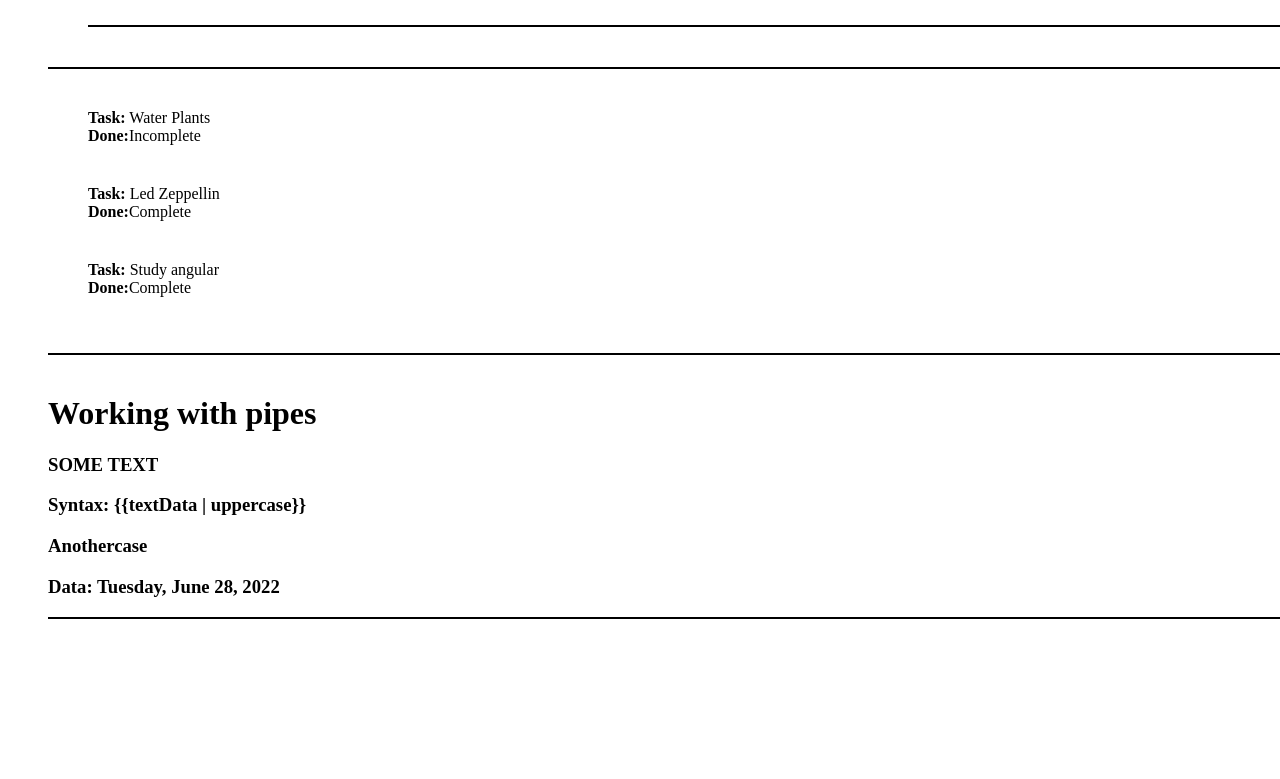
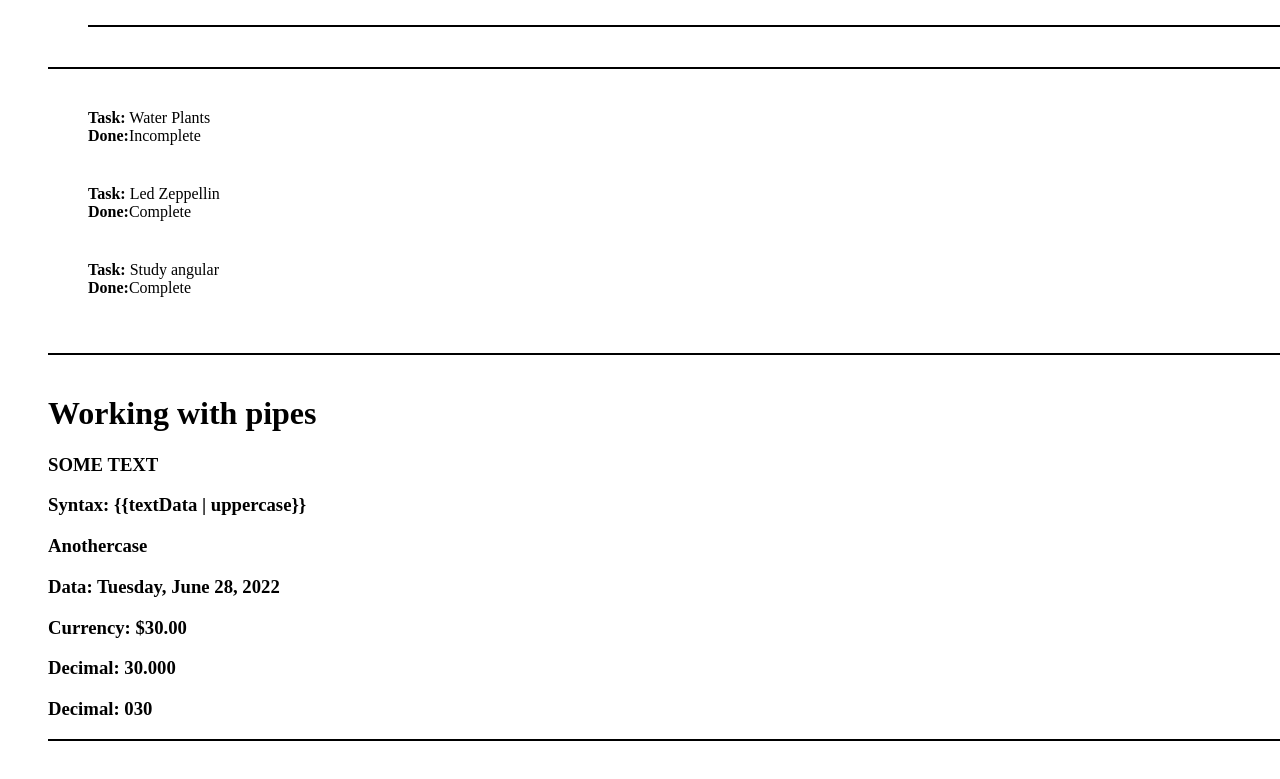
Before and after one commit to JanshenV/angunlarWithSpareTime, an Angular app: page / in a window 1280 px wide. Shown: the part 1692-2471 px from the top of the page. Built offline with nearby package versions, Linux system fonts and the light colour scheme.

Commit message:
more examples

```diff
--- a/src/app/components/pipes/pipes.component.html
+++ b/src/app/components/pipes/pipes.component.html
@@ -4,4 +4,7 @@
   <h3>Syntax: {{"{{textData | uppercase}}"}}</h3>
   <h3>{{ "aNotherCase" | titlecase }}</h3>
   <h3>Data: {{ todaysDate | date: "fullDate" }}</h3>
+  <h3>Currency: {{ "30" | currency }}</h3>
+  <h3>Decimal: {{ 30 | number: "1.3" }}</h3>
+  <h3>Decimal: {{ 30 | number: "3.0" }}</h3>
 </div>
```
